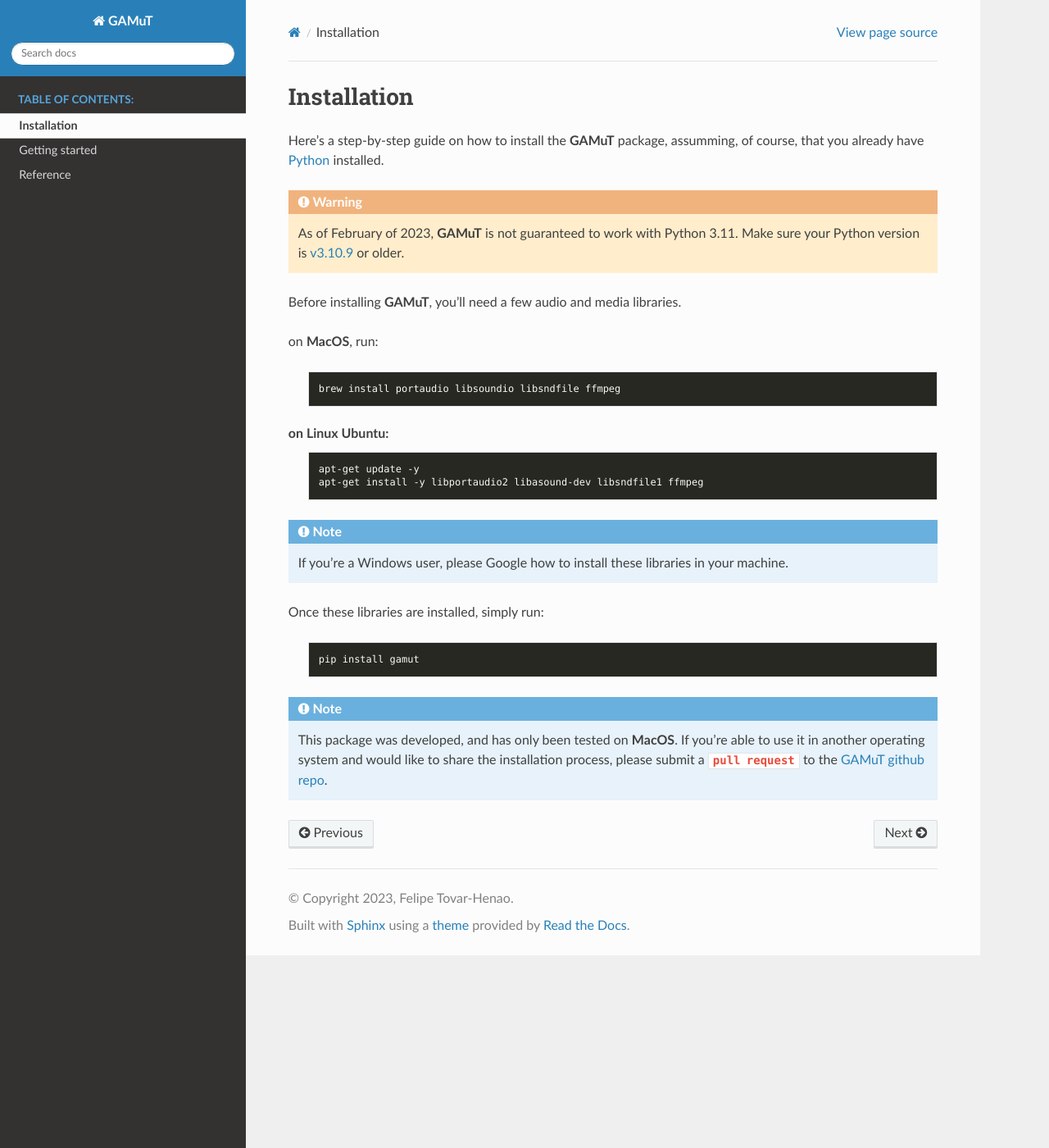
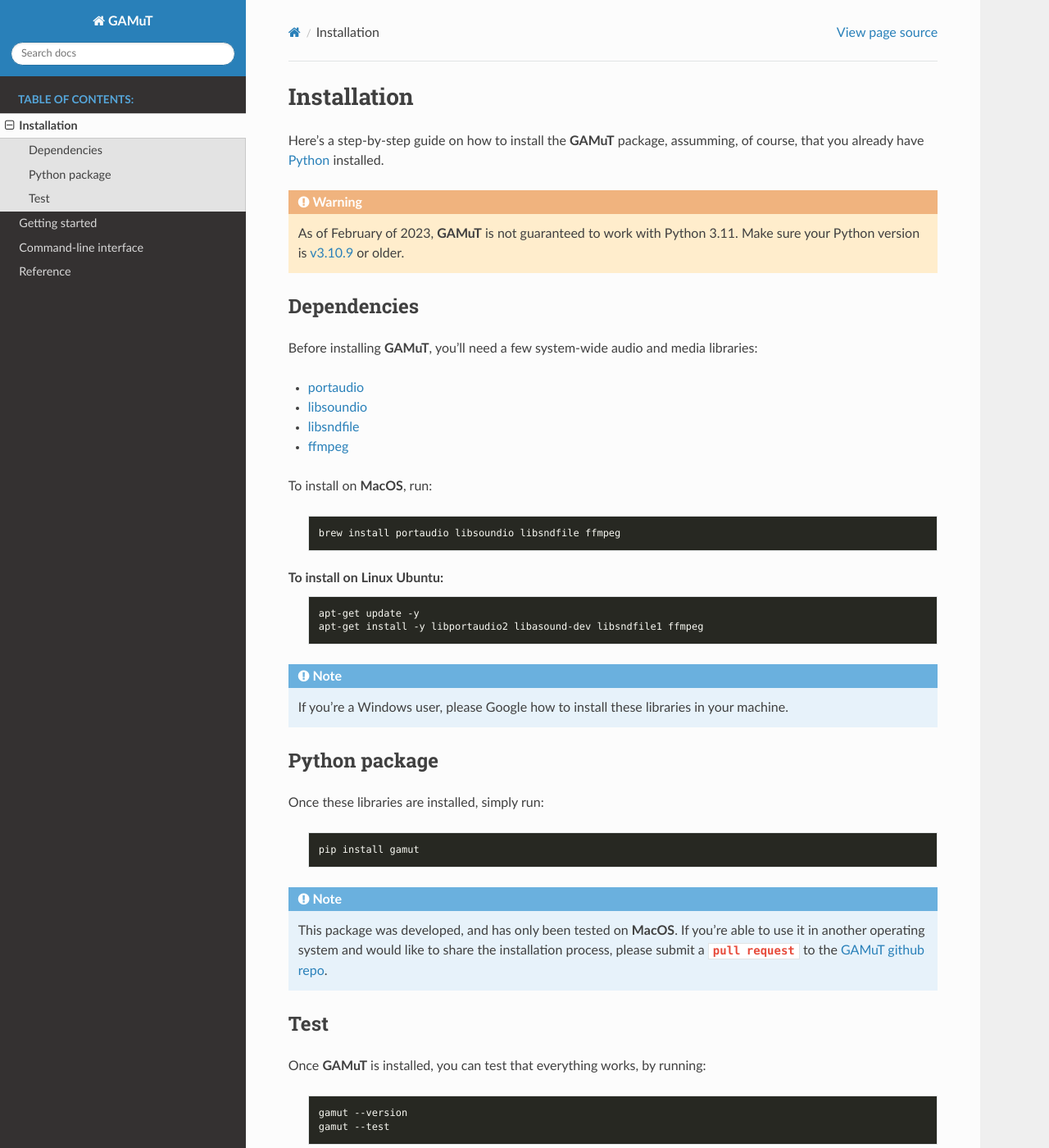
Before and after one commit to felipetovarhenao/gamut, a Sphinx documentation site: the page built from docs/source/installation.rst, in a window 1280 px wide and 1400 px high. Shown: the whole window at 82% size. Built offline with Sphinx 7.4.7 and the Read the Docs theme 2.0.0, drawn with Linux system fonts in a browser that asks for light colours; some of the changed text lies outside the part shown.

```diff
--- a/docs/source/getting-started.rst
+++ b/docs/source/getting-started.rst
@@ -6,6 +6,8 @@ The following tutorial series will incrementally show you how to use **GAMuT** a
 Although it assumes a basic understanding of Python and computer programming concepts, it hopes to be an
 approachable and user-friendly guide to `audio musaicing`, for musicians, sound designers, programmers, and audio
 enthusiasts with varying degrees of experience.
+
+However, **if you're brand new to Python** and would like to try **GAMuT** without writing any Python code, you may want to start :doc:`here <./command-line-interface>`.
 
 .. hint::
    Before starting, make sure you have installed the **GAMuT** package. If not, make sure to read the :doc:`./installation` guide.
--- a/docs/source/index.rst
+++ b/docs/source/index.rst
@@ -210,6 +210,7 @@ Here are 5 examples of `audio musaicing` made with **GAMuT**, using different **
 
    installation
    getting-started
+   command-line-interface
    modules
 
 To visualize contents in alphabetical order, see :ref:`genindex`.
--- a/docs/source/installation.rst
+++ b/docs/source/installation.rst
@@ -7,15 +7,23 @@ Here's a step-by-step guide on how to install the **GAMuT** package, assumming,
 	As of February of 2023, **GAMuT** is not guaranteed to work with Python 3.11.
 	Make sure your Python version is `v3.10.9 <https://www.python.org/downloads/release/python-3109/>`_ or older.
 
-Before installing **GAMuT**, you'll need a few audio and media libraries.
+Dependencies
+--------------
 
-on **MacOS**, run:
+Before installing **GAMuT**, you'll need a few system-wide audio and media libraries:
+
+* `portaudio <http://www.portaudio.com/>`_
+* `libsoundio <http://libsound.io/>`_
+* `libsndfile <https://libsndfile.github.io/libsndfile/>`_
+* `ffmpeg <https://ffmpeg.org/>`_
+
+To install on **MacOS**, run:
 
 	.. code:: shell
 
 		brew install portaudio libsoundio libsndfile ffmpeg
 
-on **Linux Ubuntu**:
+To install on **Linux Ubuntu**:
 	.. code:: shell
 
 		apt-get update -y
@@ -24,6 +32,9 @@ on **Linux Ubuntu**:
 .. note::
 	If you're a Windows user, please Google how to install these libraries in your machine.
 
+
+Python package
+---------------
 
 Once these libraries are installed, simply run:
 
@@ -35,3 +46,16 @@ Once these libraries are installed, simply run:
 	This package was developed, and has only been tested on **MacOS**. If you're able to use it in another
 	operating system and would like to share the installation process, please submit a ``pull request``
 	to the `GAMuT github repo <https://github.com/felipetovarhenao/gamut>`_.
+
+
+Test
+-----------
+
+Once **GAMuT** is installed, you can test that everything works, by running:
+
+	.. code:: shell
+
+		gamut --version
+		gamut --test
+
+If you see a success message afterwards, it means **GAMuT** can run in your machine.
--- a/gamut/__init__.py
+++ b/gamut/__init__.py
@@ -33,7 +33,7 @@ def cli():
 
     def check_parser():
         if not exists(PARSER_FILENAME):
-            throw(f"You seem to be trying to the GAMuT parser, but this directory does not contain a parser.py file.\nNavigate to a pre-existent project folder, or run 'gamut --start' to initialize a new one in this directory.")
+            throw(f"You seem to be trying to use the GAMuT parser, but this directory does not contain a parser.py file.\nNavigate to a pre-existent project folder, or run 'gamut --start' to initialize a new one in this directory.")
 
     if args.version:
         msg(f'GAMuT v{pkg_resources.get_distribution("gamut").version}')
```
Also changed, not shown: docs/source/_static/test.json (added, +31 -0 lines), docs/source/command-line-interface.rst (added, +107 -0 lines).
